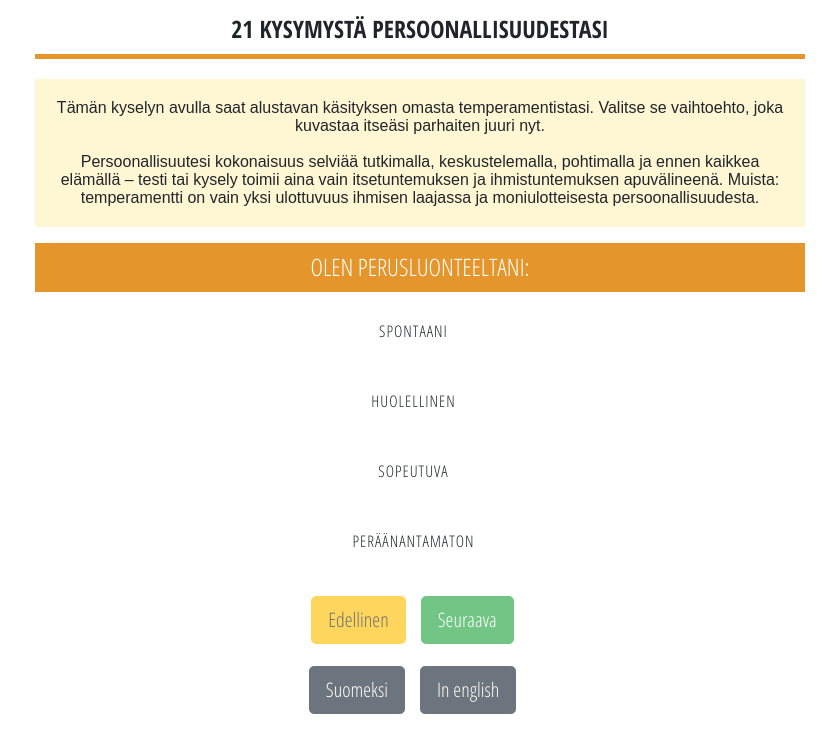
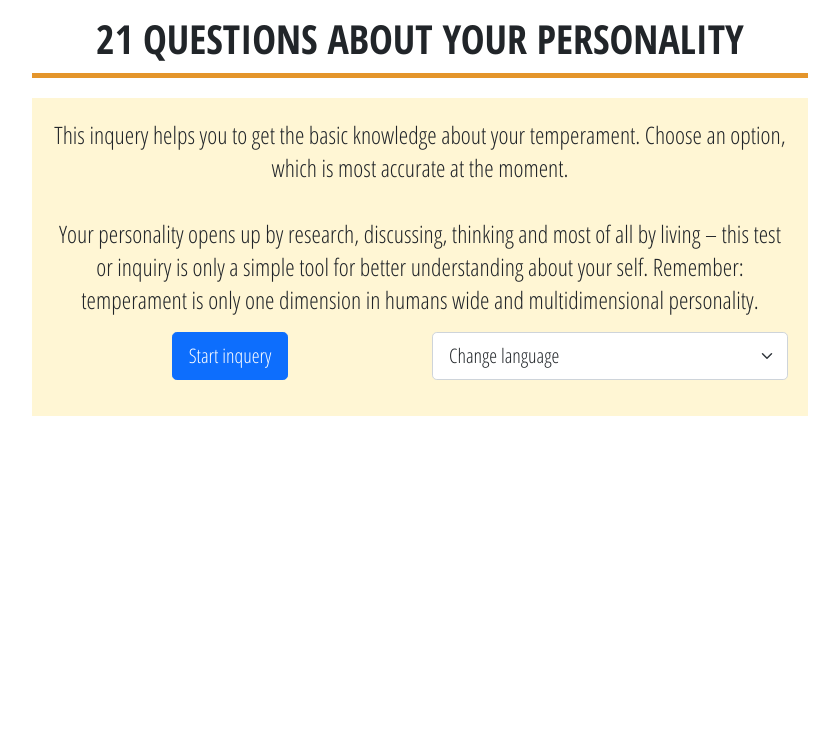
Before and after one commit to HeikTomi/temperamenttiKysely, a React (Create React App) app: page / in a window 1280 px wide. Shown: the top 752 px of the page, without its empty margins (220-1059 px from the left). Built offline with nearby package versions, Linux system fonts and the light colour scheme.

Commit message:
Added new viewlogic, bumbed bootstrap, styling changes

```diff
--- a/package.json
+++ b/package.json
@@ -8,11 +8,11 @@
     "@testing-library/jest-dom": "^4.2.4",
     "@testing-library/react": "^9.3.2",
     "@testing-library/user-event": "^7.1.2",
-    "bootstrap": "^4.4.1",
+    "bootstrap": "^5.1.3",
     "immutability-helper": "^3.0.2",
     "node-sass": "^6.0.1",
     "react": "^16.13.1",
-    "react-bootstrap": "^1.0.0",
+    "react-bootstrap": "^2.0.2",
     "react-dom": "^16.13.1",
     "react-intl": "^5.0.2",
     "react-scripts": "4.0.3",
--- a/src/component/App.js
+++ b/src/component/App.js
@@ -8,6 +8,9 @@ import { IntlProvider } from "react-intl";
 import messages from '../messages';
 
 import { FormattedMessage } from 'react-intl';
+
+import Header  from './Header';
+import PageInfo from './Pageinfo';
 
 import './styles/App.scss';
 
@@ -26,13 +29,18 @@ class App extends Component {
             chartData: [{ y: 5 }, { y: 5 }, { y: 5 }, { y: 5 }],
             showSummary: false,
             lang: this.props.lang,
-            data : data_fi
+            hideInfo: false
         };
 
+        this.state.data = (this.state.lang === 'en') ? data_en : data_fi
+
+        this.changeLang = this.changeLang.bind(this);
+        this.startSurvey = this.startSurvey.bind(this);
         this.onRadioChange = this.onRadioChange.bind(this);
         this.onSubmit = this.onSubmit.bind(this);
     }
 
+    // Language selector
     changeLang = (language) => {
       this.setState({ lang : language });
 
@@ -41,9 +49,9 @@ class App extends Component {
 
       if(language === 'en')
           this.setState({ data :  data_en });
-
     }
 
+    // Answer selection
     onRadioChange = (e) => {
         if (e.target.dataset.order) {
             var i = parseInt(e.target.dataset.order);
@@ -58,16 +66,30 @@ class App extends Component {
         }
     }
 
+    // Start survey
+    startSurvey = () => {
+      this.resetSurvey();
+      this.setState({
+          hideInfo: true
+      })
+
+      console.log("hide info:", this.state.hideInfo);
+
+    }
+
+    // Reset and start over
     resetSurvey = () => {
         this.setState({
             answers: [],
             analysis: [],
             activeQuestion: 0,
             chartData: [{ y: 5 }, { y: 5 }, { y: 5 }, { y: 5 }],
-            showSummary: false
+            showSummary: false,
+            hideInfo: false
         })
     }
 
+    // Summary text
     summaryText = () => {
             return (
                 <div className="summaryText">
@@ -81,16 +103,16 @@ class App extends Component {
                                     <FormattedMessage id="headline[{analysis}]" defaultMessage={this.state.analysis[analysis].headline} />
                                 </h5>
                                 <p>
-                                <span><FormattedMessage id="character" /></span>
+                                <span><FormattedMessage id="character" /></span><br />
                                 <FormattedMessage id="pros[{analysis}]" defaultMessage={this.state.analysis[analysis].pros} />
                                 </p>
                             </div>
                             <p>
-                                <span><FormattedMessage id="weaknesses"/></span>
+                                <span><FormattedMessage id="weaknesses"/></span><br />
                                 <FormattedMessage id="cons[{analysis}]" defaultMessage={this.state.analysis[analysis].cons} />
                             </p>
                             <p>
-                                <span><FormattedMessage id="tip" /></span>
+                                <span><FormattedMessage id="tip" /></span><br />
                                 <FormattedMessage id="tip[{analysis}]" defaultMessage={this.state.analysis[analysis].tip} />
                             </p>
                             <hr />
@@ -108,13 +130,17 @@ class App extends Component {
             )
     }
 
+    // Piechart of the summary
     summaryChart = () => {
         return (
             <svg viewBox="0 0 400 400">
                 <VictoryPie
                 standalone={false}
                 width={400} height={400}
-                colorScale={["red", "green", "blue", "yellow"]}
+                colorScale={[this.state.data.types.red.color,
+                  this.state.data.types.green.color,
+                  this.state.data.types.blue.color,
+                  this.state.data.types.yellow.color]}
                 innerRadius={68} labelRadius={150}
                 animate={{ duration: 2000, onLoad: { duration: 1000 } }}
                 data={this.state.chartData}
@@ -163,7 +189,7 @@ class App extends Component {
             return false;
         });
 
-        // TODO: Better logic for checking all max value types ?!
+        // TODO: Better logic for checking all max value types ?
         var analysis = [];
         var summaries = [numRed, numBlue, numGreen, numYellow]
         var max = Math.max(...summaries);
@@ -264,23 +290,6 @@ class App extends Component {
                     className="btn btn-success btn-lg">
                         <FormattedMessage id="btn.next" />
                 </button>
-
-                <br /><br />
-                <button
-                  type="button"
-                  onClick={() => {
-                      this.changeLang('fi');
-                  }}
-                  className="btn btn-lg btn-secondary">Suomeksi
-                </button>
-                <button
-                  type="button"
-                  onClick={() => {
-                      this.changeLang('en');
-                  }}
-                  className="btn btn-lg btn-secondary">In english
-                </button>
-
                 <br />
                 {this.state.answers.length === this.state.data.questions.length && (
                     <FormattedMessage id="btn.submit" >
@@ -299,24 +308,15 @@ class App extends Component {
             <IntlProvider locale={this.state.lang} key={this.state.lang} messages={messages[this.state.lang]}>
             <div className="App">
                 <div className="container">
-                    <div className="row">
-                        <div className="col">
-                            <h1><FormattedMessage id="homepage.headline" /></h1>
-                        </div>
-                    </div>
+                    <Header />
                     {this.state.showSummary === false && (
                         <div>
-                            <div className="row">
-                                <div className="col">
-                                    <p className="infoText">
-                                        <FormattedMessage
-                                            id="homepage.info"
-                                            values={{
-                                                newP: <span><br /><br /></span>,
-                                            }} />
-                                    </p>
-                                </div>
-                            </div>
+                          {this.state.hideInfo === false && (
+                            <PageInfo
+                              changeLang={this.changeLang}
+                              startSurvey={this.startSurvey}
+                            />)}
+                            {this.state.hideInfo === true && (
                             <div className="row">
                                 <div className="col">
                                     <form onSubmit={this.onSubmit} className="surveyForm">
@@ -324,7 +324,7 @@ class App extends Component {
                                         {this.surveyNavigation()}
                                     </form>
                                 </div>
-                            </div>
+                            </div>)}
                         </div>
                     )}
                     <TransitionGroup component={null}>
--- /dev/null
+++ b/src/component/Header.js
@@ -0,0 +1,17 @@
+
+import React, { Component } from 'react';
+import { FormattedMessage } from 'react-intl';
+
+class Header extends Component {
+  render(){
+      return (
+        <div className="row">
+            <div className="col">
+                <h1><FormattedMessage id="homepage.headline" /></h1>
+            </div>
+        </div>
+      )
+  }
+}
+
+export default Header;
--- /dev/null
+++ b/src/component/Pageinfo.js
@@ -0,0 +1,49 @@
+
+import React, { Component } from 'react';
+import { FormattedMessage } from 'react-intl';
+
+class PageInfo extends Component {
+  constructor(props) {
+      super(props);
+  }
+
+  render() {
+    return (
+      <div className="row">
+          <div className="col">
+            <div className="infoText" >
+              <p>
+                <FormattedMessage
+                    id="homepage.info"
+                    values={{
+                        newP: <span><br /><br /></span>,
+                    }}
+                  />
+              </p>
+                <div className="row">
+                  <div className="col-md-6">
+                    <button className="btn btn-primary btn-lg" onClick={() => {this.props.startSurvey()}}  >
+                      <FormattedMessage id="btn.start" />
+                    </button>
+                  </div>
+                  <div className="col-md-6 order-first order-md-last">
+                    <select className="form-select form-select-lg mb-3"
+                      onChange={e => {
+                          this.props.changeLang(e.target.value);
+                      }}>
+                      <FormattedMessage id="btn.languageSelector">
+                        {(message) => <option value="default"> {message}</option>}
+                      </FormattedMessage>
+                      <option value="fi">Suomeksi </option>
+                      <option value="en">English </option>
+                    </select>
+                  </div>
+                </div>
+              </div>
+          </div>
+      </div>
+    )
+  }
+}
+
+export default PageInfo;
--- a/src/component/data/data_en.json
+++ b/src/component/data/data_en.json
@@ -468,7 +468,7 @@
         "pros": "Red is energetic, straightforward, fair and strong-willed. His style of expression is firm, purposeful, brisk and loud. The role of the red is confident, locomotive, chairman and fighter. He is responsible for energy.",
         "cons": "dominance, commandment, impatience. Red also has a hard time seeing its limitations.",
         "tip": "delegation, relaxation and more haste, less speed.",
-        "color":  "red"
+        "color":  "#d52a2a"
       },
     "green": {
       "headline": "Green",
@@ -482,7 +482,7 @@
       "pros": "Blue is planned, thorough, focused, and has broad insights. His style of expression is restrained, matter-of-fact, thoughtful, and well-defined. The role of Blue is an expert, an observer, a researcher, a collector, and a person in charge of the facts.",
       "cons": "reality, perfectionism, withdrawal, and ease of anxiety.",
       "tip": "humor, options, theory and practice are two different things.",
-      "color": "blue"
+      "color": "#3453A3"
     },
     "yellow": {
       "headline": "Yellow",
--- a/src/component/data/data_fi.json
+++ b/src/component/data/data_fi.json
@@ -468,7 +468,7 @@
         "pros": "Punainen on energinen, suoraviivainen, reilu ja voimakastahtoinen. Ilmaisutyyli hänellä on jämäkkä, tavoitteellinen, reipas ja äänekäs. Punaisen rooli on itsevarma, veturi, puheenjohtaja ja taistelija. Hän vastaa energiasta.",
         "cons": "hallitsevuus, käskyttävyys, kärsimättömyys. Punaisen on myös vaikea nähdä rajoituksiaan.",
         "tip": "delegointi, rentoutuminen ja Hiljaa hyvä tulee.",
-        "color":  "red"
+        "color":  "#d52a2a"
       },
     "green": {
       "headline": "Vihreä",
@@ -482,7 +482,7 @@
       "pros": "Sininen on suunnitelmallinen, perusteellinen, keskittynyt ja hänellä on laajat näkemykset. Hänen ilmaisutyylinsä on hillittyä, asiallista, harkitsevaa ja tarkkaan määriteltyä. Sinisen rooli on asiantuntija, tarkkailija, tutkija, keräilijä ja faktoista vastaava.",
       "cons": "tosikkomaisuus, perfektionismi, vetäytyvyys ja helposti ahdistuminen.",
       "tip": "huumori, vaihtoehdot, teoria ja käytäntö kaksi eri asiaa.",
-      "color": "blue"
+      "color": "#3453A3"
     },
     "yellow": {
       "headline": "Keltainen",
--- a/src/component/styles/App.scss
+++ b/src/component/styles/App.scss
@@ -17,7 +17,7 @@ body {
     font: 100% $font-stack;
 
     h1 {
-        font-size: 1.5em;
+        font-size: 2.5rem;
         font-weight: bold;
         margin-bottom: 20px;
         padding-bottom: 10px;
@@ -36,6 +36,7 @@ body {
         width: 100%;
         color: white;
         padding: 10px 0 10px 10px;
+        font-weight: bold;
     }
 
     p {
@@ -61,12 +62,16 @@ body {
     }
 
     .infoText {
+        p {
+            font: 1.5rem $font-stack;
+        }
+
         background-color: $bg-color;
         padding: 20px 20px;
+        margin-bottom: 20px;
     }
 
     .surveyForm {
-
         label {
             transition: background-color 0.5s ease-in-out;
             width: 100%;
--- a/src/index.js
+++ b/src/index.js
@@ -1,3 +1,4 @@
+
 import React from 'react';
 import ReactDOM from 'react-dom';
 
@@ -5,7 +6,7 @@ import './index.scss';
 import App from './component/App';
 import * as serviceWorker from './serviceWorker';
 
-const lang = "fi";
+const lang = (/^en\b/.test(navigator.language)) ? "en" : "fi";
 
 ReactDOM.render(
    <React.StrictMode >
@@ -14,7 +15,4 @@ ReactDOM.render(
   document.getElementById('root')
 );
 
-// If you want your app to work offline and load faster, you can change
-// unregister() to register() below. Note this comes with some pitfalls.
-// Learn more about service workers: https://bit.ly/CRA-PWA
 serviceWorker.unregister();
--- a/src/messages.js
+++ b/src/messages.js
@@ -7,10 +7,12 @@ const lang = {
     'character': 'Luonne:',
     'weaknesses': 'Heikkoudet:',
     'tip': 'Treenattavaa:',
+    'btn.start': 'Aloita kysely',
     'btn.reset': 'Aloita alusta',
     'btn.next': 'Seuraava',
     'btn.previous': 'Edellinen',
-    'btn.submit': 'Näytä tulokseni'
+    'btn.submit': 'Näytä tulokseni',
+    'btn.languageSelector' : "Vaihda kieli"
   },
 
   en : {
@@ -20,10 +22,12 @@ const lang = {
     'character': 'Peronality:',
     'weaknesses': 'Weaknesses:',
     'tip': 'To train:',
+    'btn.start': 'Start inquery',
     'btn.reset': 'Start over',
     'btn.next': 'Next',
     'btn.previous': 'Previous',
-    'btn.submit': 'Show results'
+    'btn.submit': 'Show results',
+    'btn.languageSelector' : 'Change language'
   }
 }
 
```
Also changed, not shown: 1 other file (tests, documents, lock files or other folders).
